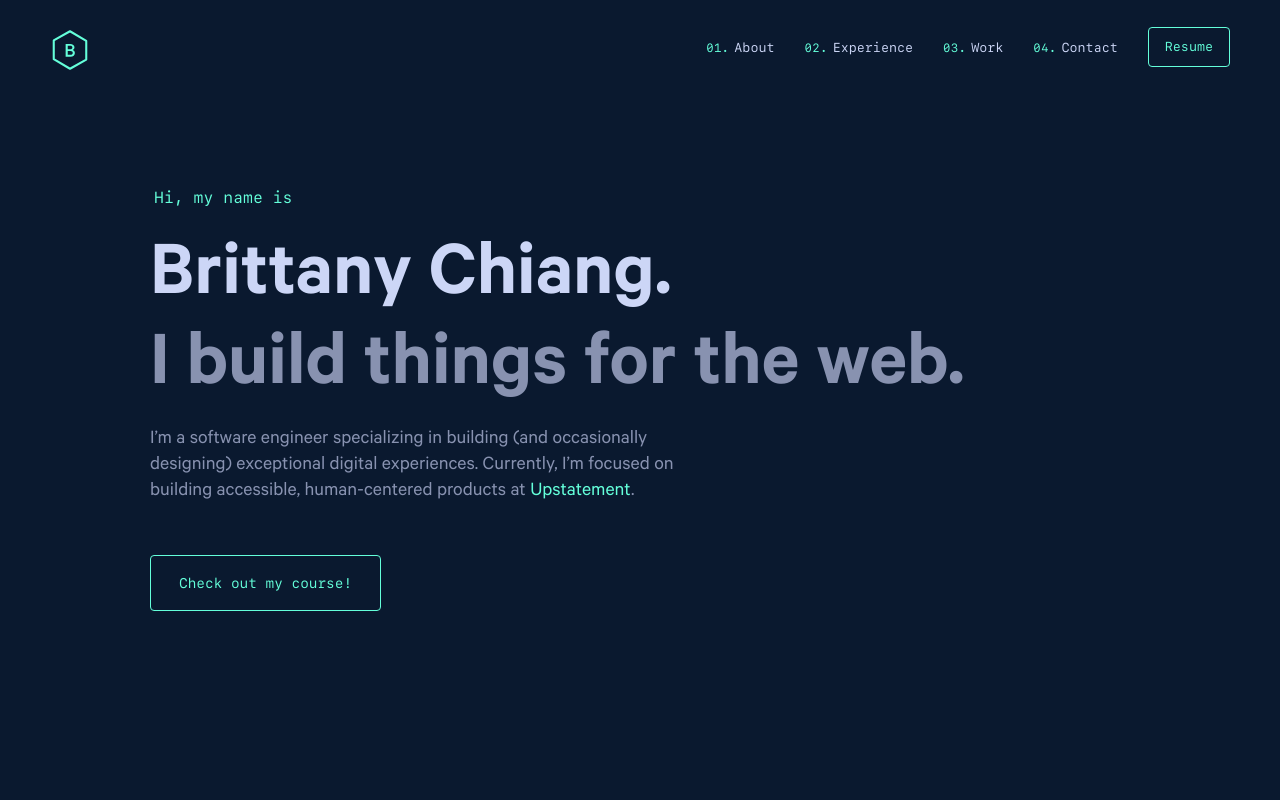
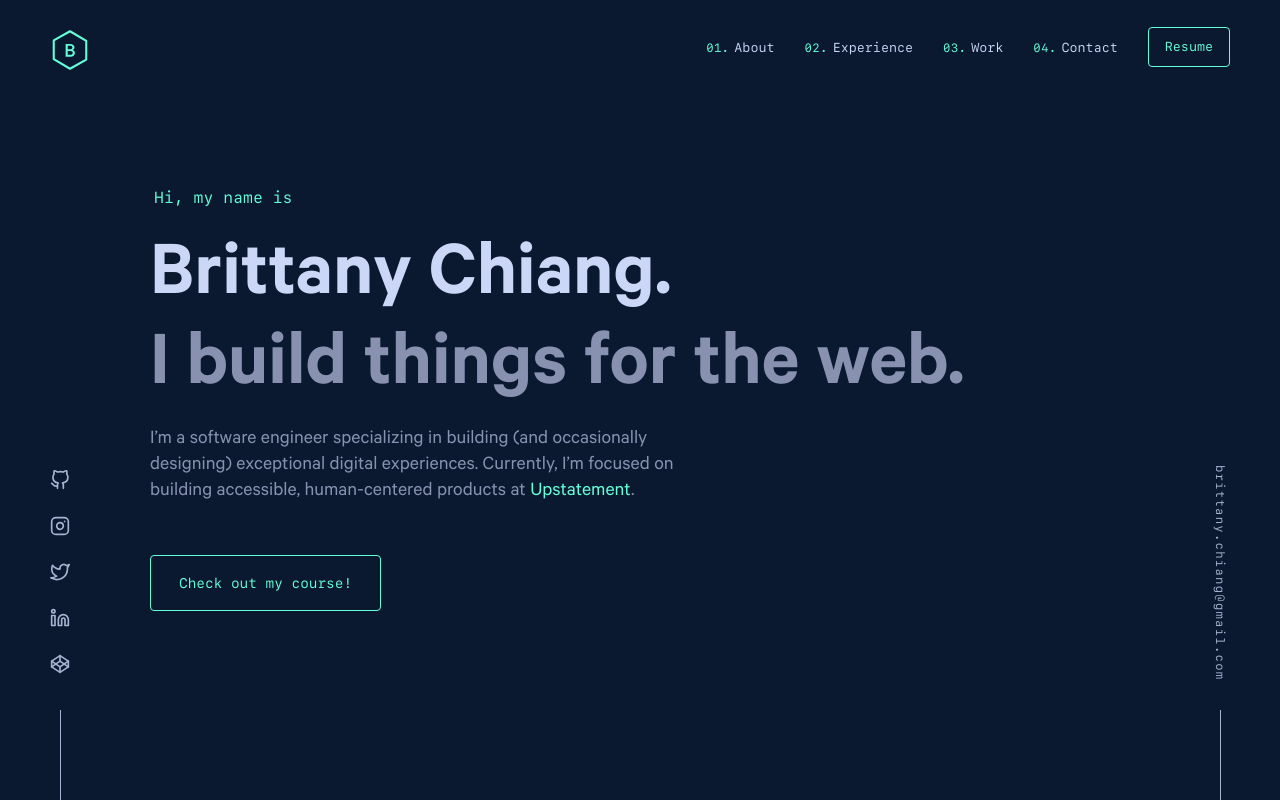
Before and after one commit to prime0x2/Portfolio-Clone, a React (Vite) app: page / in a window 1280 px wide. Built offline with nearby package versions, Linux system fonts and the light colour scheme.

Commit message:
side elemets added

```diff
--- a/src/App.jsx
+++ b/src/App.jsx
@@ -1,11 +1,15 @@
 import React from 'react';
 import Header from './components/Header/Header';
 import Navbar from './components/Navbar/Navbar';
+import LeftSide from './components/SideElement/LeftSide';
+import RightSide from './components/SideElement/RightSide';
 
 const App = () => {
 	return (
 		<>
 			<Navbar />
+			<LeftSide />
+			<RightSide />
 			<main>
 				<Header />
 			</main>
--- /dev/null
+++ b/src/components/SideElement/LeftSide.jsx
@@ -0,0 +1,118 @@
+import React from 'react';
+import './SideElement.scss';
+
+const LeftSide = () => {
+	return (
+		<div className='left_side_element'>
+			<ul>
+				<li>
+					<a href='' target='_blank'>
+						<svg
+							xmlns='http://www.w3.org/2000/svg'
+							role='img'
+							viewBox='0 0 24 24'
+							fill='none'
+							stroke='currentColor'
+							strokeWidth='2'
+							strokeLinecap='round'
+							strokeLinejoin='round'
+							className='feather feather-github'
+						>
+							<title>GitHub</title>
+							<path d='M9 19c-5 1.5-5-2.5-7-3m14 6v-3.87a3.37 3.37 0 0 0-.94-2.61c3.14-.35 6.44-1.54 6.44-7A5.44 5.44 0 0 0 20 4.77 5.07 5.07 0 0 0 19.91 1S18.73.65 16 2.48a13.38 13.38 0 0 0-7 0C6.27.65 5.09 1 5.09 1A5.07 5.07 0 0 0 5 4.77a5.44 5.44 0 0 0-1.5 3.78c0 5.42 3.3 6.61 6.44 7A3.37 3.37 0 0 0 9 18.13V22'></path>
+						</svg>
+					</a>
+				</li>
+				<li>
+					<a href=''>
+						<svg
+							xmlns='http://www.w3.org/2000/svg'
+							role='img'
+							viewBox='0 0 24 24'
+							fill='none'
+							stroke='currentColor'
+							strokeWidth='2'
+							strokeLinecap='round'
+							strokeLinejoin='round'
+							className='feather feather-instagram'
+						>
+							<title>Instagram</title>
+							<rect
+								x='2'
+								y='2'
+								width='20'
+								height='20'
+								rx='5'
+								ry='5'
+							></rect>
+							<path d='M16 11.37A4 4 0 1 1 12.63 8 4 4 0 0 1 16 11.37z'></path>
+							<line x1='17.5' y1='6.5' x2='17.51' y2='6.5'></line>
+						</svg>
+					</a>
+				</li>
+				<li>
+					<a href='' target='_blank'>
+						<svg
+							xmlns='http://www.w3.org/2000/svg'
+							role='img'
+							viewBox='0 0 24 24'
+							fill='none'
+							stroke='currentColor'
+							strokeWidth='2'
+							strokeLinecap='round'
+							strokeLinejoin='round'
+							className='feather feather-twitter'
+						>
+							<title>Twitter</title>
+							<path d='M23 3a10.9 10.9 0 0 1-3.14 1.53 4.48 4.48 0 0 0-7.86 3v1A10.66 10.66 0 0 1 3 4s-4 9 5 13a11.64 11.64 0 0 1-7 2c9 5 20 0 20-11.5a4.5 4.5 0 0 0-.08-.83A7.72 7.72 0 0 0 23 3z'></path>
+						</svg>
+					</a>
+				</li>
+				<li>
+					<a href='' target='_blank'>
+						<svg
+							xmlns='http://www.w3.org/2000/svg'
+							role='img'
+							viewBox='0 0 24 24'
+							fill='none'
+							stroke='currentColor'
+							strokeWidth='2'
+							strokeLinecap='round'
+							strokeLinejoin='round'
+							className='feather feather-linkedin'
+						>
+							<title>LinkedIn</title>
+							<path d='M16 8a6 6 0 0 1 6 6v7h-4v-7a2 2 0 0 0-2-2 2 2 0 0 0-2 2v7h-4v-7a6 6 0 0 1 6-6z'></path>
+							<rect x='2' y='9' width='4' height='12'></rect>
+							<circle cx='4' cy='4' r='2'></circle>
+						</svg>
+					</a>
+				</li>
+				<li>
+					<a href='' target='_blank'>
+						<svg
+							xmlns='http://www.w3.org/2000/svg'
+							role='img'
+							viewBox='0 0 24 24'
+							fill='none'
+							stroke='currentColor'
+							strokeWidth='2'
+							strokeLinecap='round'
+							strokeLinejoin='round'
+							className='feather feather-codepen'
+						>
+							<title>CodePen</title>
+							<polygon points='12 2 22 8.5 22 15.5 12 22 2 15.5 2 8.5 12 2'></polygon>
+							<line x1='12' y1='22' x2='12' y2='15.5'></line>
+							<polyline points='22 8.5 12 15.5 2 8.5'></polyline>
+							<polyline points='2 15.5 12 8.5 22 15.5'></polyline>
+							<line x1='12' y1='2' x2='12' y2='8.5'></line>
+						</svg>
+					</a>
+				</li>
+			</ul>
+		</div>
+	);
+};
+
+export default LeftSide;
--- /dev/null
+++ b/src/components/SideElement/RightSide.jsx
@@ -0,0 +1,15 @@
+import React from 'react';
+
+const RightSide = () => {
+	return (
+		<div className='right_side_element'>
+			<div className='inner'>
+				<a href='mailto:brittany.chiang@gmail.com'>
+					brittany.chiang@gmail.com
+				</a>
+			</div>
+		</div>
+	);
+};
+
+export default RightSide;
--- /dev/null
+++ b/src/components/SideElement/SideElement.scss
@@ -0,0 +1,85 @@
+@import '/src/styles/config.scss';
+
+@tailwind components;
+@tailwind utilities;
+
+@layer components {
+	/* Left side Element design */
+
+	.left_side_element {
+		@apply fixed bottom-0 left-10 w-10 mobile-lg:hidden;
+
+		ul {
+			@apply flex flex-col items-center justify-center;
+
+			li {
+				@apply w-[40px] h-[46px] hover:-translate-y-[3px];
+
+				transition: $delay;
+
+				a {
+					@apply p-[10px];
+
+					svg {
+						@apply w-5 h-5 inline-block;
+
+						color: $light-slate1;
+						transition: $delay;
+					}
+				}
+
+				&:last-of-type {
+					margin-bottom: 10px;
+				}
+
+				&:hover {
+					a {
+						svg {
+							color: $green;
+						}
+					}
+				}
+			}
+
+			&::after {
+				content: '';
+				display: block;
+				width: 1px;
+				height: 90px;
+				margin: 0px auto;
+				background: $light-slate1;
+			}
+		}
+	}
+
+	/* Right Side Element Design */
+
+	.right_side_element {
+		@apply fixed bottom-0 right-10 w-10 mobile-lg:hidden;
+
+		.inner {
+			@apply flex flex-col items-center;
+
+			a {
+				@apply my-5 mx-auto p-[10px] text-[12px] leading-[18px] tracking-[0.1em] hover:-translate-y-1;
+				writing-mode: vertical-rl;
+				font-family: 'SFMono';
+				color: $light-slate1;
+				transition: $delay;
+
+				&:hover {
+					color: $green;
+				}
+			}
+
+			&::after {
+				content: '';
+				display: block;
+				width: 1px;
+				height: 90px;
+				margin: 0px auto;
+				background: $light-slate1;
+			}
+		}
+	}
+}
```
